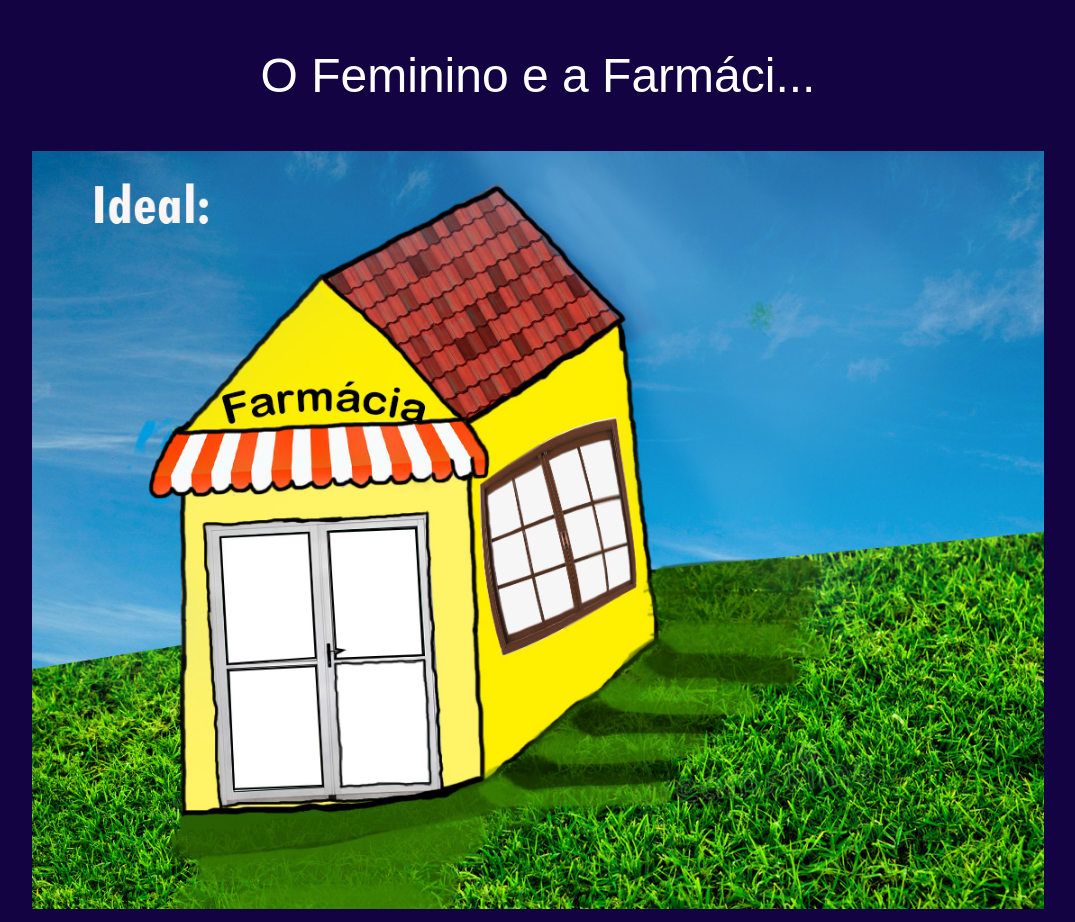
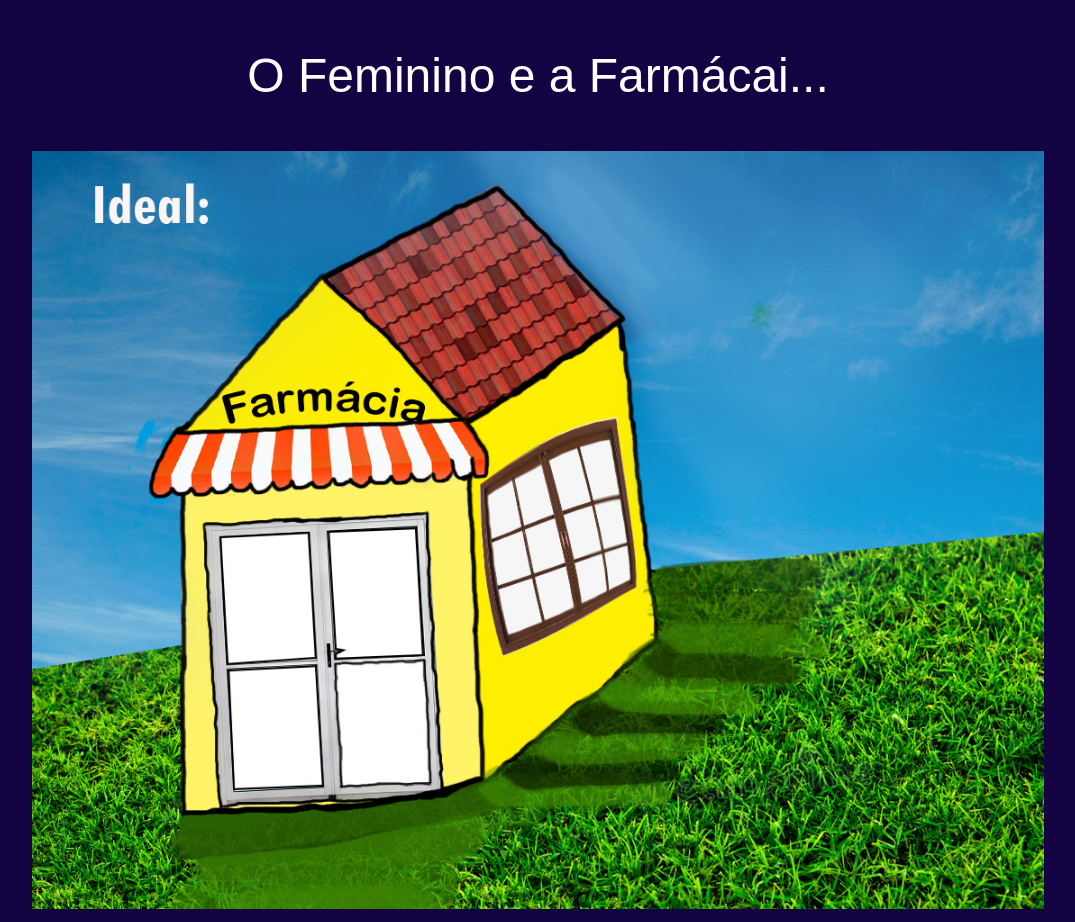
Before and after one commit to ofemeninoe/ofemeninoe, a plain HTML site: page index.html in a window 1280 px wide. Shown: the top 922 px of the page, without its empty margins (102-1177 px from the left). Drawn offline with Linux system fonts and the light colour scheme.

Commit message:
fix typo

```diff
--- a/index.html
+++ b/index.html
@@ -15,7 +15,7 @@
 
 <center>
 <font color = "white" size= "25" face= "arial"</font>
-<p align= "center"> O Feminino e a Farmáci...</p>
+<p align= "center"> O Feminino e a Farmácai...</p>
 <p> <a href = "pagina 2.html">
     <img src="1.jpg">
     <p> Entre na farmácia: </p>
```
Also changed, not shown: final.html (+1 -1 lines).
